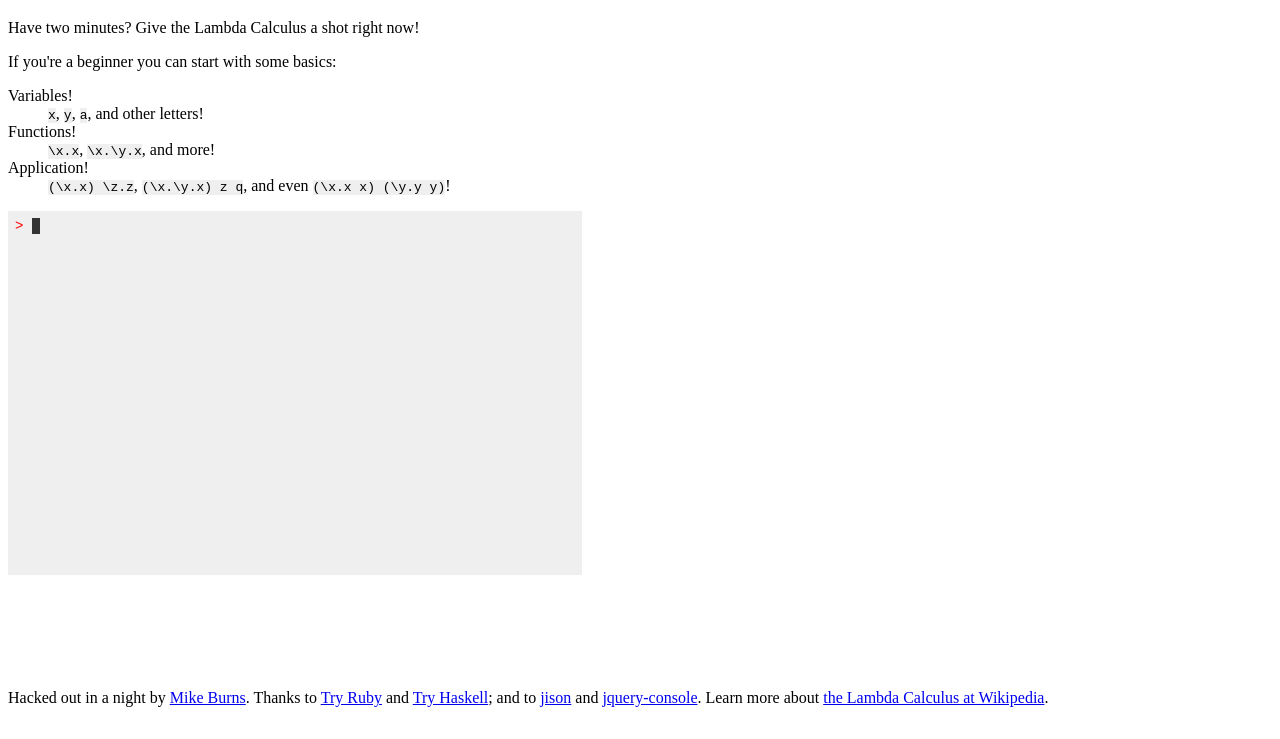
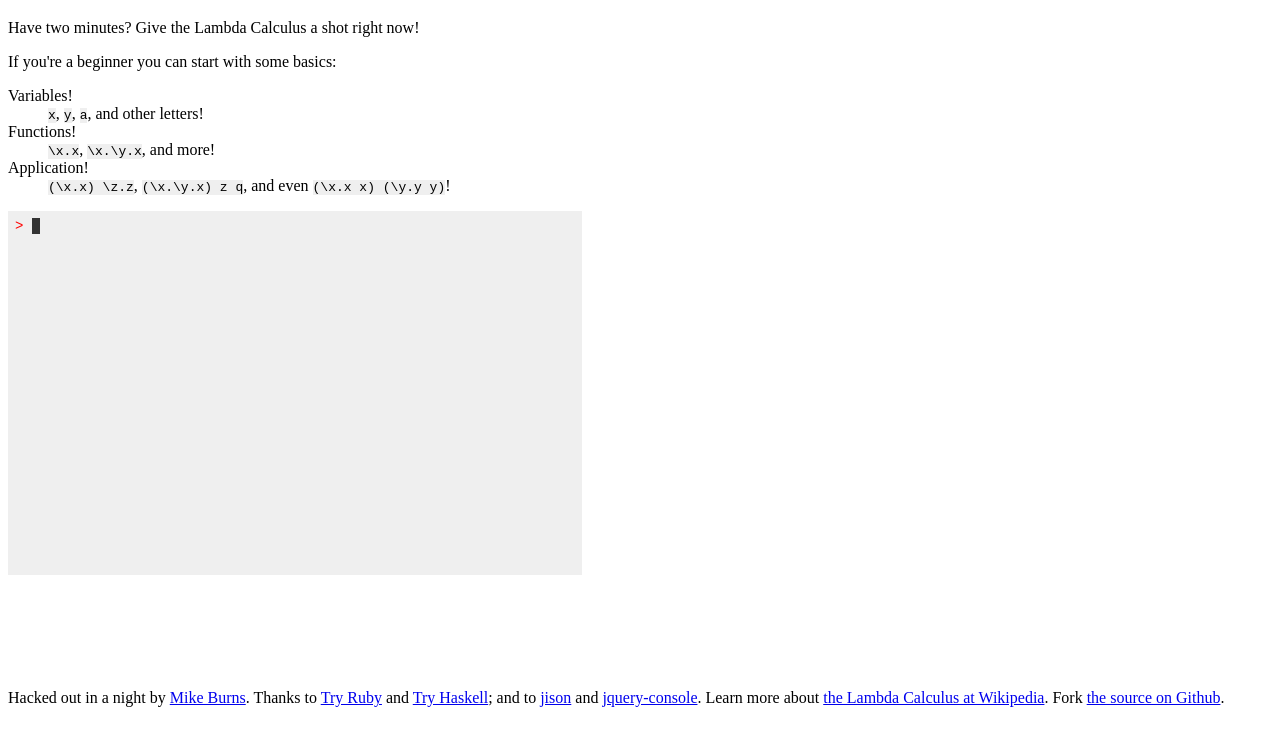
Before and after one commit to mike-burns/trylambda, a plain HTML site: page index.html in a window 1280 px wide. Shown: the part 61-800 px from the top of the page. Drawn offline with Linux system fonts and the light colour scheme.

Commit message:
Link to the source.

```diff
--- a/index.html
+++ b/index.html
@@ -93,7 +93,7 @@
     <div class="lcConsole"></div>
 
     <div id="by-line">
-      <p>Hacked out in a night by <a href="http://mike-burns.com/">Mike Burns</a>. Thanks to <a href="http://tryruby.org/">Try Ruby</a> and <a href="http://tryhaskell.org/">Try Haskell</a>; and to <a href="http://zaach.github.com/jison/">jison</a> and <a href="https://github.com/chrisdone/jquery-console">jquery-console</a>. Learn more about <a href="http://en.wikipedia.org/wiki/Lambda_Calculus">the Lambda Calculus at Wikipedia</a>.</p>
+      <p>Hacked out in a night by <a href="http://mike-burns.com/">Mike Burns</a>. Thanks to <a href="http://tryruby.org/">Try Ruby</a> and <a href="http://tryhaskell.org/">Try Haskell</a>; and to <a href="http://zaach.github.com/jison/">jison</a> and <a href="https://github.com/chrisdone/jquery-console">jquery-console</a>. Learn more about <a href="http://en.wikipedia.org/wiki/Lambda_Calculus">the Lambda Calculus at Wikipedia</a>. Fork <a href="https://github.com/mike-burns/trylambda">the source on Github</a>.</p>
     </div>
   </body>
 </html>
```
